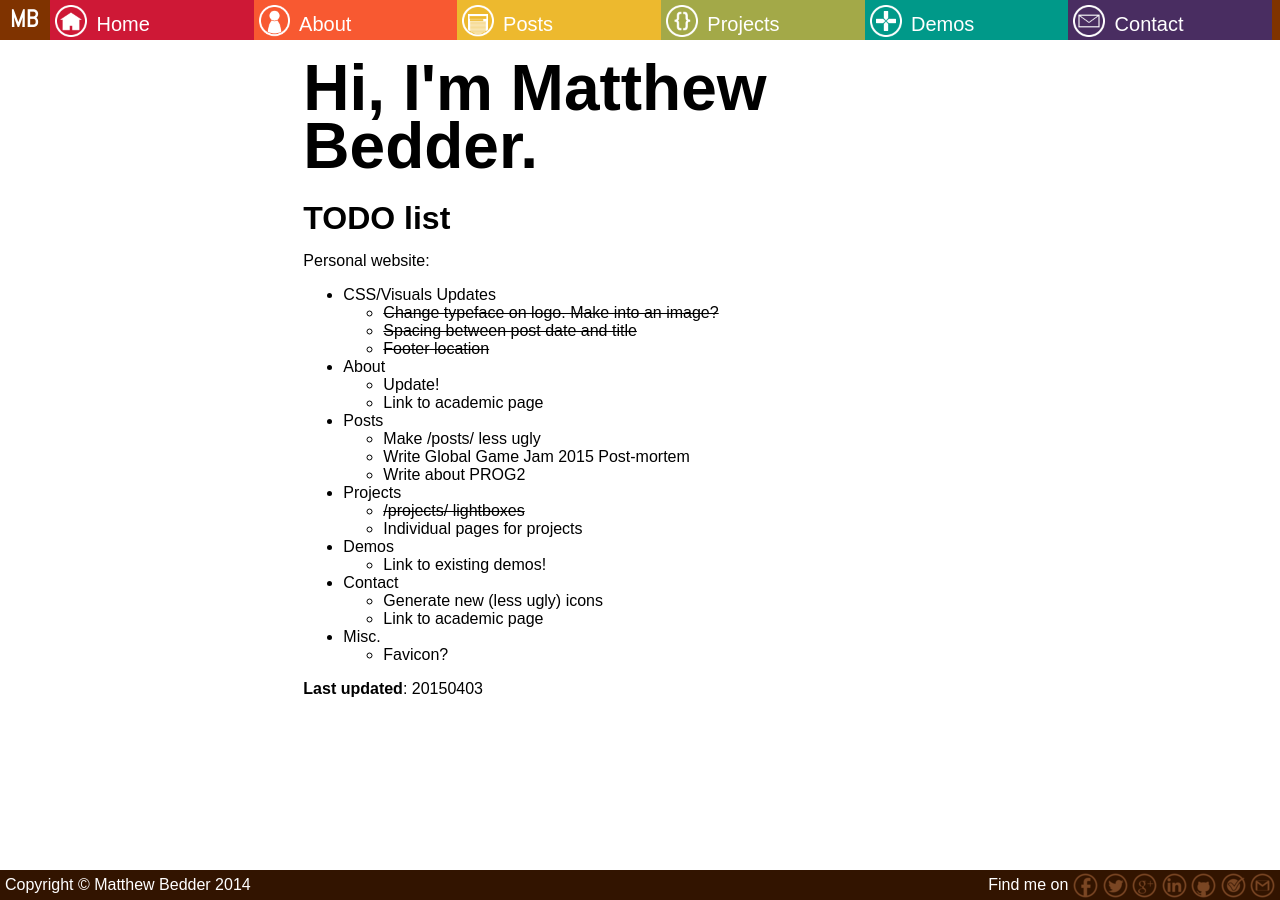
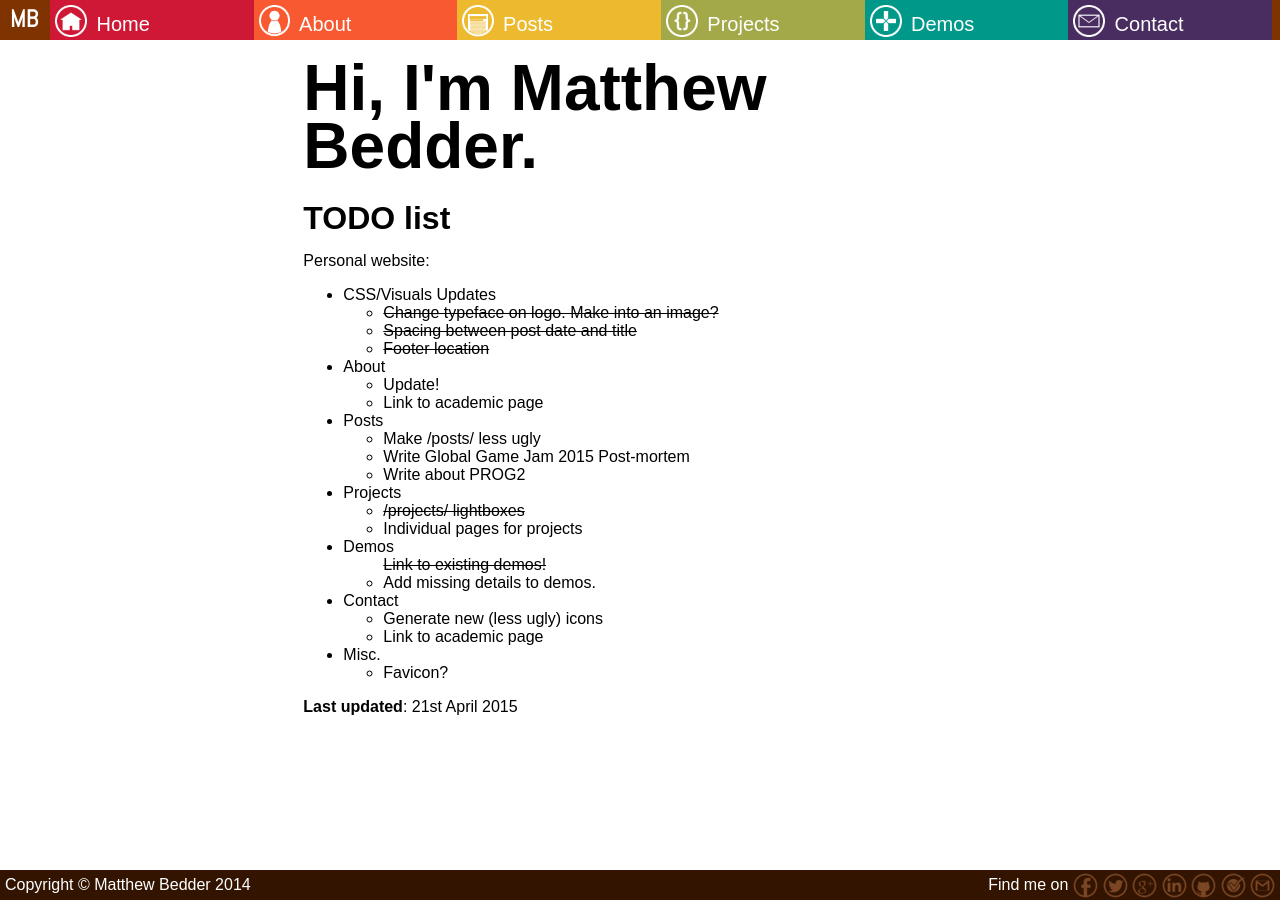
Before and after one commit to bedder/bedder.github.io, a Jekyll site: the page built from todo/index.html, in a window 1280 px wide. Built offline with Jekyll 4.4.1, drawn with Linux system fonts in a browser that asks for light colours.

Commit message:
Updated TODO

```diff
--- a/todo/index.html
+++ b/todo/index.html
@@ -30,7 +30,8 @@ Personal website:
 	</ul>
 	<li>Demos</li>
 	<ul>
-		<li>Link to existing demos!</li>
+		<strike>Link to existing demos!</strike>
+		<li>Add missing details to demos.</li>
 	</ul>
 	<li>Contact</li>
 	<ul>
@@ -43,4 +44,4 @@ Personal website:
 	</ul>
 </ul>
 
-<p><b>Last updated</b>: 20150403</p>
+<p><b>Last updated</b>: 21st April 2015</p>
```
